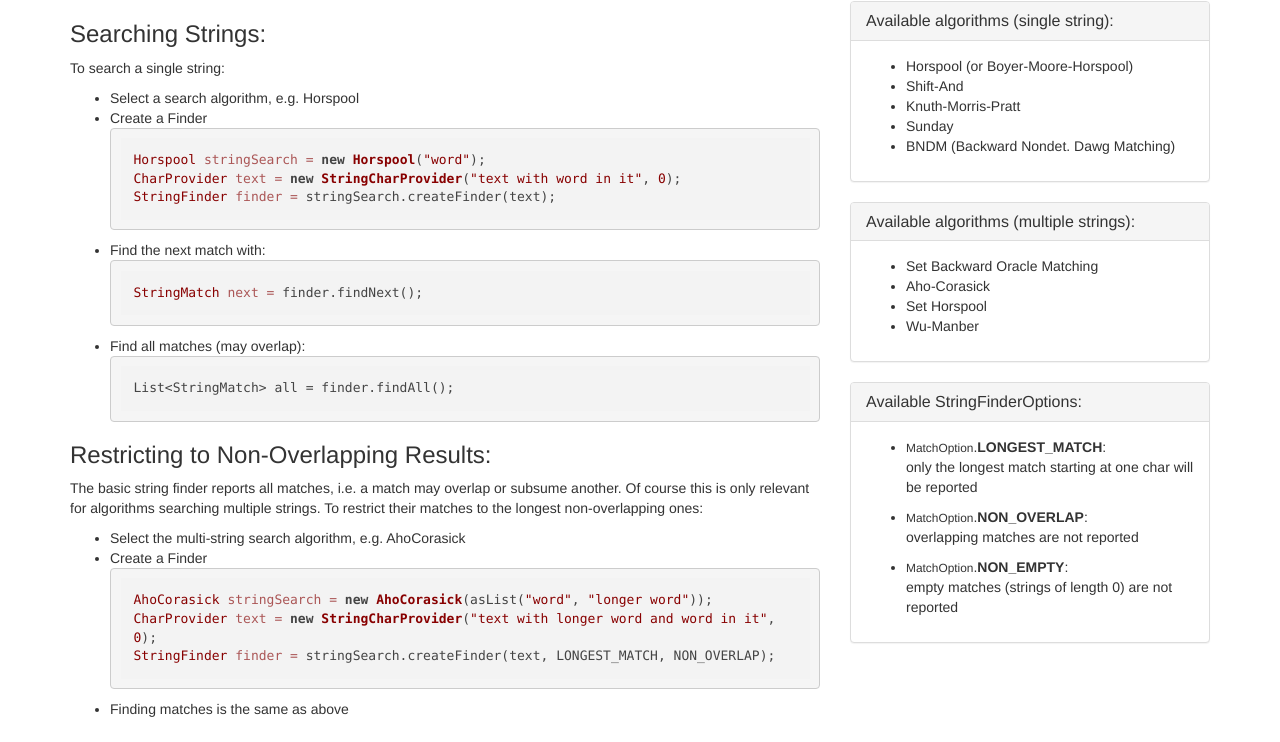
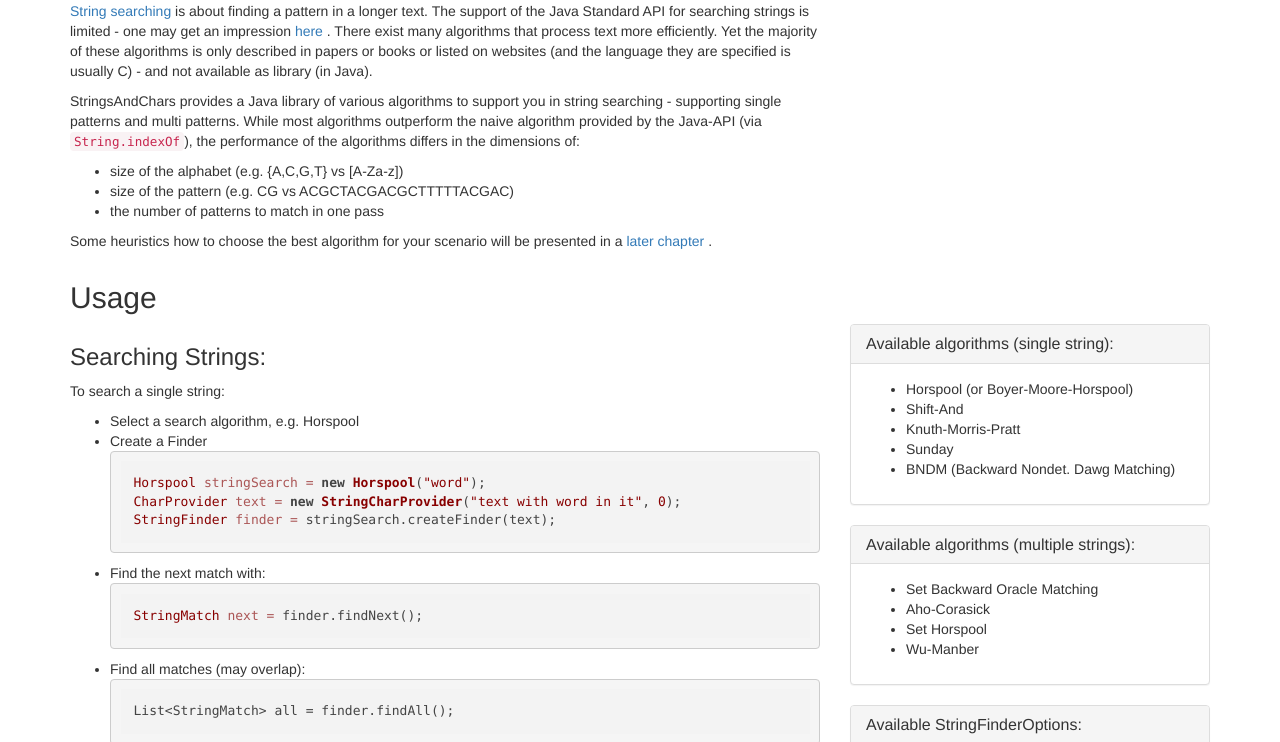
Before and after one commit to almondtools/stringsearchalgorithms, a plain HTML site: page index.html in a window 1280 px wide. Shown: the part 431-1173 px from the top of the page. Drawn offline with nearby package versions, Linux system fonts and the light colour scheme.

Commit message:
introduction and links

```diff
--- a/index.html
+++ b/index.html
@@ -52,6 +52,31 @@
   </div>
               <div class="container">
                   <section>
+              <h2>Why should I use Strings And Chars?</h2>
+              <div class="row">
+              <div class="col-md-8">
+                  <p>                  <a href="https://en.wikipedia.org/wiki/String_searching_algorithm">
+    String searching
+  </a> is about finding a pattern in a longer text.
+                The support of the Java Standard API for searching strings is limited - one may get an impression   <a href="http://blog.amygdalum.net/en/string-searching-using-the-java-api/">
+    here
+  </a>.
+                There exist many algorithms that process text more efficiently. Yet the majority of these algorithms is only described in papers or books or listed on websites (and the language they are specified is usually C)
+                - and not available as library (in Java).  </p>
+              <p>                StringsAndChars provides a Java library of various algorithms to support you in string searching - supporting single patterns and multi patterns. While most algorithms outperform the naive algorithm provided by
+                the Java-API (via       <code >String.indexOf</code>), the performance of the algorithms differs in the dimensions of:
+                  <ul>
+                          <li>size of the alphabet (e.g. {A,C,G,T} vs [A-Za-z])</li>
+                      <li>size of the pattern (e.g. CG vs ACGCTACGACGCTTTTTACGAC)</li>
+                      <li>the number of patterns to match in one pass</li>
+  </ul>
+                Some heuristics how to choose the best algorithm for your scenario will be presented in a   <a href="#chooseAlgorithm">
+    later chapter
+  </a>. </p>
+  </div>
+  </div>
+  </section>
+              <section>
               <h2>Usage</h2>
               <div class="row">
               <div class="col-md-push-8 col-md-4">
@@ -131,7 +156,7 @@ StringFinder finder = stringSearch.createFinder(text, LONGEST_MATCH, NON_OVERLAP
 
 
   </section>
-              <section>
+              <section id="chooseAlgorithm">
               <h2>Choosing the Best Algorithm</h2>
           <div class="row">
                   <div class="col-md-8">
```
